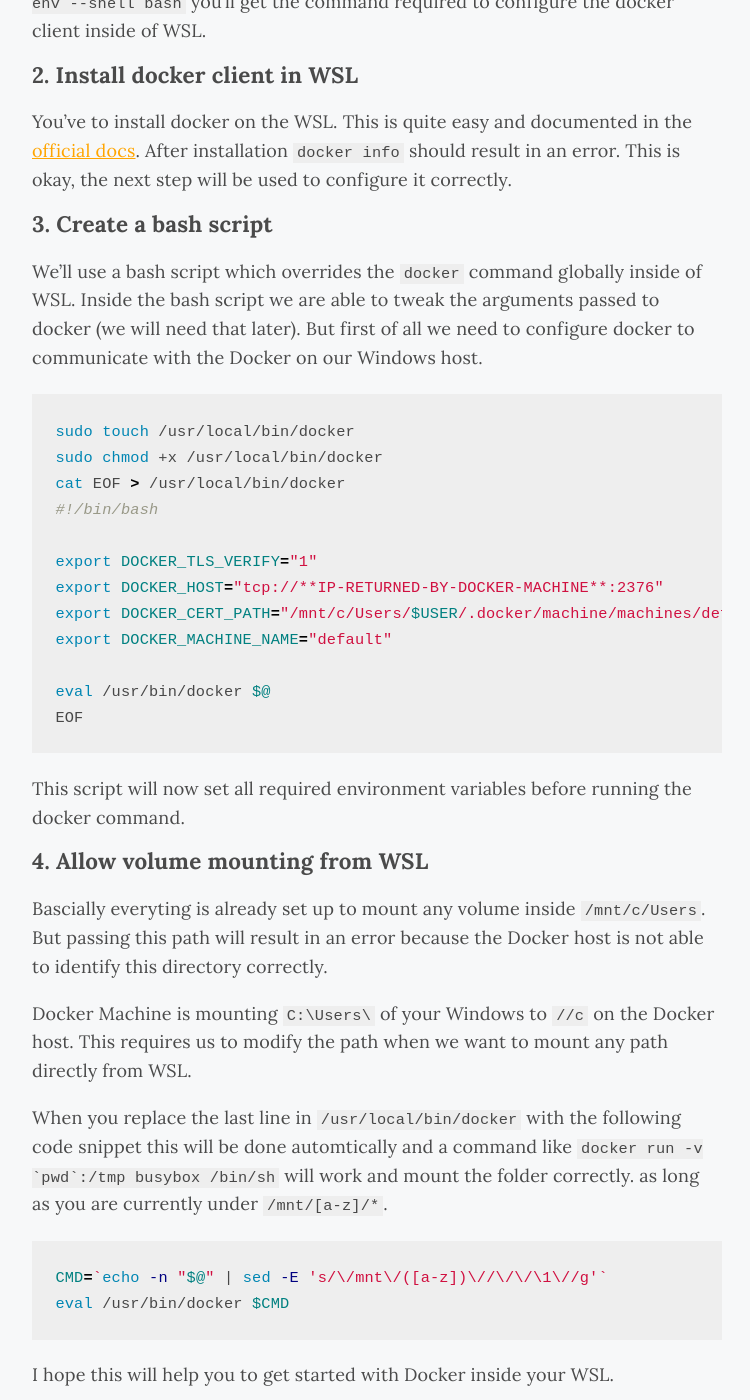
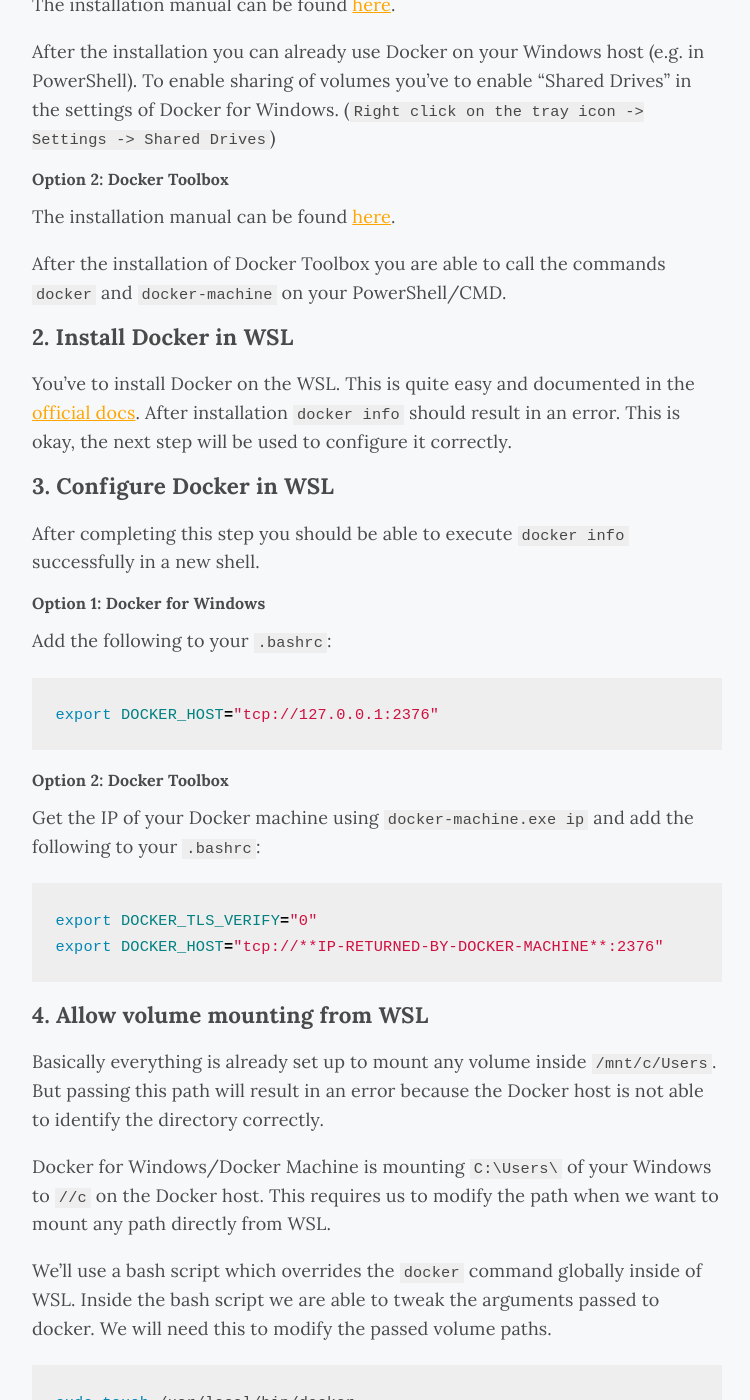
Before and after one commit to foxylion/foxylion.github.io, a Jekyll site: the page built from jekyll/blog/_posts/2017-01-18-run-docker-from-wsl.md, in a window 1280 px wide and 1400 px high, scrolled down 714 px. Shown: the whole window, without its empty margins (263-1013 px from the left). Built offline with Jekyll 4.4.1, drawn with Linux system fonts in a browser that asks for light colours; comment, search, counter and statistics services are not loaded; some of the changed text lies outside the part shown.

Commit message:
Update docker article, add support for Docker for Windows

````diff
--- a/jekyll/blog/_posts/2017-01-18-run-docker-from-wsl.md
+++ b/jekyll/blog/_posts/2017-01-18-run-docker-from-wsl.md
@@ -1,70 +1,93 @@
 ---
 layout: post
-title:  "Using docker volume mounts on Windows host inside WSL"
-date:   2017-01-18 12:00:00 +0000
+title:  "Using Docker volume mounts on Windows host inside WSL"
+date:   2017-04-17 11:00:00 +0000
 ---
 
-Windows Subsystem for Linux does not natively support docker so the user has to use the docker host of Windows itself.
+Windows Subsystem for Linux does not natively support Docker so the user has
+to use the Docker host of Windows itself.
 Docker can run on Windows using [Docker for Windows (Hyper V)](https://docs.docker.com/engine/installation/windows/)
 or [Docker Toolbox (VirtualBox)](https://www.docker.com/products/docker-toolbox).
 
 <!--more-->
 
-In this tutorial we will use Docker Toolbox to get a running Docker instance on our machine. This tutorial may also work
-using Docker for Windows (Hyper V) but is wasn't tested.
+In this tutorial we will use Docker for Windows or Docker Toolbox to get a
+running Docker instance on our machine.
 
-### 1. Install Docker Toolbox
+### 1. Installation
+
+This tutorial is sometimes divided into two sections one for Docker for Windows
+one for Docker Toolbox. I suggest you to try the Docker for Windows variant.
+Use Docker Toolbox only if you really need to (e.g. no Hyper-V available).
+
+##### Option 1: Docker for Windows
+
+The installation manual can be found [here](https://docs.docker.com/docker-for-windows/install/).
+
+After the installation you can already use Docker on your Windows host (e.g. in PowerShell).
+To enable sharing of volumes you've to enable "Shared Drives" in the settings of Docker for Windows. (`Right click on the tray icon -> Settings -> Shared Drives`)
+
+##### Option 2: Docker Toolbox
 
 The installation manual can be found [here](https://www.docker.com/products/docker-toolbox).
 
 After the installation of Docker Toolbox you are able to call the commands `docker` and `docker-machine` on your PowerShell/CMD.
-With `docker-machine env --shell bash` you'll get the command required to configure the docker client inside of WSL.
 
-### 2. Install docker client in WSL
+### 2. Install Docker in WSL
 
-You've to install docker on the WSL. This is quite easy and documented in the
+You've to install Docker on the WSL. This is quite easy and documented in the
 [official docs](https://docs.docker.com/engine/installation/linux/ubuntulinux/).
 After installation `docker info` should result in an error. This is okay, the next
 step will be used to configure it correctly.
 
-### 3. Create a bash script
+### 3. Configure Docker in WSL
 
-We'll use a bash script which overrides the `docker` command globally inside of WSL.
-Inside the bash script we are able to tweak the arguments passed to docker (we will need that later).
-But first of all we need to configure docker to communicate with the Docker on our Windows host.
+After completing this step you should be able to execute `docker info` successfully
+in a new shell.
+
+##### Option 1: Docker for Windows
+
+Add the following to your `.bashrc`:
+
+{% highlight shell %}
+export DOCKER_HOST="tcp://127.0.0.1:2376"
+{% endhighlight %}
+
+##### Option 2: Docker Toolbox
+
+Get the IP of your Docker machine using `docker-machine.exe ip` and add the
+following to your `.bashrc`:
+
+{% highlight shell %}
+export DOCKER_TLS_VERIFY="0"
+export DOCKER_HOST="tcp://**IP-RETURNED-BY-DOCKER-MACHINE**:2376"
+{% endhighlight %}
+
+### 4. Allow volume mounting from WSL
+
+Basically everything is already set up to mount any volume inside `/mnt/c/Users`.
+But passing this path will result in an error because the Docker host is not able
+to identify the directory correctly.
+
+Docker for Windows/Docker Machine is mounting `C:\Users\` of your Windows
+to `//c` on the Docker host. This requires us to modify the path when we want
+to mount any path directly from WSL.
+
+We'll use a bash script which overrides the `docker` command globally inside of
+WSL. Inside the bash script we are able to tweak the arguments passed to docker.
+We will need this to modify the passed volume paths.
 
 {% highlight shell %}
 sudo touch /usr/local/bin/docker
 sudo chmod +x /usr/local/bin/docker
 cat EOF > /usr/local/bin/docker
 #!/bin/bash
-
-export DOCKER_TLS_VERIFY="1"
-export DOCKER_HOST="tcp://**IP-RETURNED-BY-DOCKER-MACHINE**:2376"
-export DOCKER_CERT_PATH="/mnt/c/Users/$USER/.docker/machine/machines/default"
-export DOCKER_MACHINE_NAME="default"
-
-eval /usr/bin/docker $@
+ARGS=`echo -n "$@" | sed -E 's/\/mnt\/([a-z])\//\/\/\1\//g'`
+eval /usr/bin/docker $ARGS
 EOF
 {% endhighlight %}
 
-This script will now set all required environment variables before running the docker command.
-
-### 4. Allow volume mounting from WSL
-
-Bascially everyting is already set up to mount any volume inside `/mnt/c/Users`. But passing this path will result in an
-error because the Docker host is not able to identify this directory correctly.
-
-Docker Machine is mounting `C:\Users\` of your Windows to `//c` on the Docker host. This requires us to modify the path
-when we want to mount any path directly from WSL.
-
-When you replace the last line in `/usr/local/bin/docker` with the following code snippet this will be done automtically
-and a command like ```docker run -v `pwd`:/tmp busybox /bin/sh``` will work and mount the folder correctly. as long as you
-are currently under `/mnt/[a-z]/*`.
-
-{% highlight shell %}
-CMD=`echo -n "$@" | sed -E 's/\/mnt\/([a-z])\//\/\/\1\//g'`
-eval /usr/bin/docker $CMD
-{% endhighlight %}
+Now you are able to run commands like ``docker run -v `pwd`:/var/www/html php:7.1``
+inside your WSL.
 
 I hope this will help you to get started with Docker inside your WSL.
````
